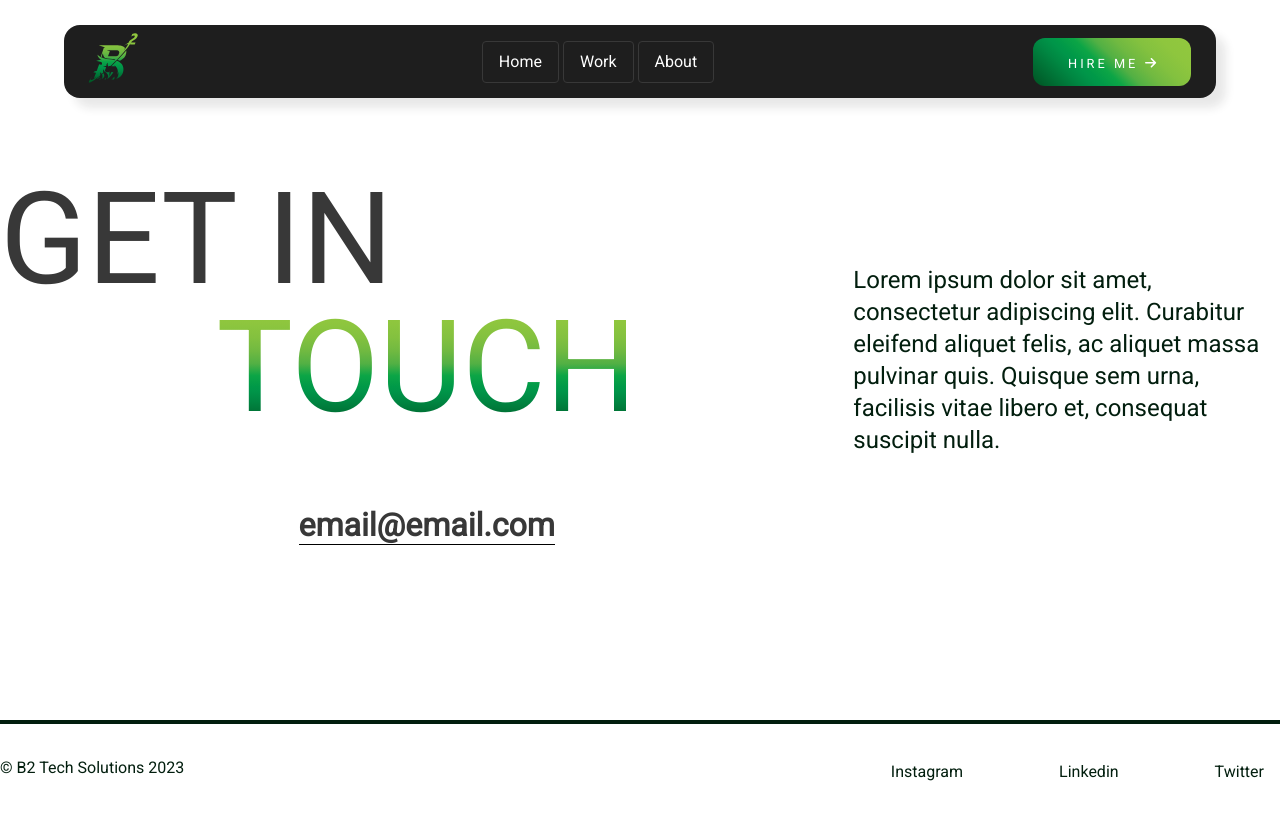
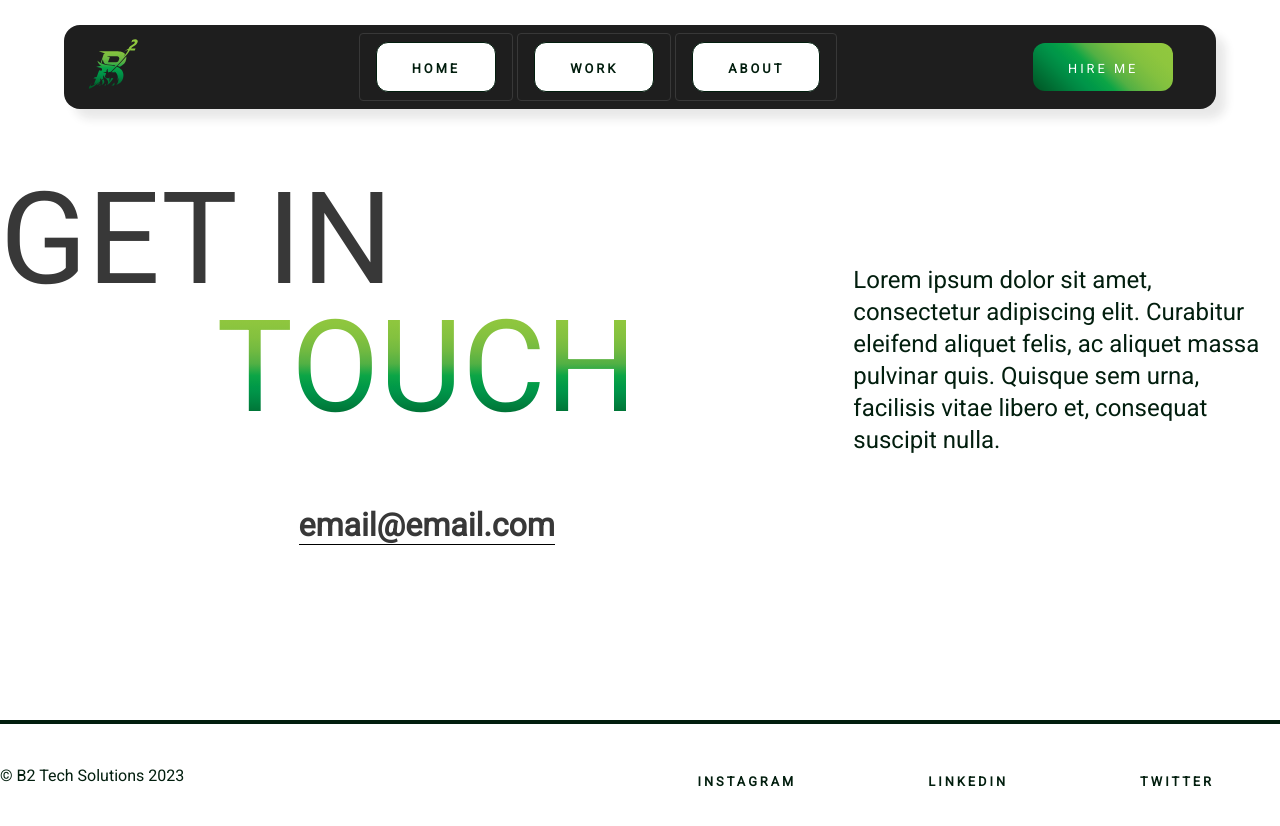
Before and after one commit to Todd-Productions/b2-tech-solutions, a Next.js app: page /contact in a window 1280 px wide. Shown: the top 826 px of the page. Built offline with nearby package versions, Linux system fonts and the light colour scheme.

Commit message:
Minor style updates to footer and button components

```diff
--- a/src/ui/atoms/Button/Button.tsx
+++ b/src/ui/atoms/Button/Button.tsx
@@ -13,11 +13,12 @@ export interface ButtonProps {
   color?: ButtonColors
   children?: string
   fullWidth?: boolean
+  includeArrow?: boolean
   onClick?: () => void
 }
 
 const Button: React.FC<ButtonProps> = (props) => {
-  const { type, children, fullWidth, color, onClick } = {
+  const { type, children, fullWidth, color, onClick, includeArrow } = {
     type: "button",
     color: "white",
     ...props,
@@ -37,10 +38,12 @@ const Button: React.FC<ButtonProps> = (props) => {
       )}
     >
       <div className="btn-text">
-        {children} <Icon icon={faArrowRight} />
+        {children}
+        {includeArrow ? <Icon icon={faArrowRight} /> : null}
       </div>
       <div className="btn-text-2">
-        {children} <Icon icon={faArrowRight} />
+        {children}
+        {includeArrow ? <Icon icon={faArrowRight} /> : null}
       </div>
     </button>
   )
--- a/src/ui/atoms/Button/button.css
+++ b/src/ui/atoms/Button/button.css
@@ -8,6 +8,7 @@
   border: var(--tp-color-black-500) 1px solid;
   border-radius: 12px;
   color: var(--tp-color-black-500);
+  font-weight: 900;
 }
 
 .btn-black {
--- a/src/ui/molecules/ConnectSection/ConnectSection.tsx
+++ b/src/ui/molecules/ConnectSection/ConnectSection.tsx
@@ -29,7 +29,7 @@ const ConnectSection: React.FC<ConnectProps> = (props) => {
           ))}
         </div>
         <Link href={hireLink.url}>
-          <Button>{hireLink.label}</Button>
+          <Button includeArrow>{hireLink.label}</Button>
         </Link>
       </div>
     </Section>
--- a/src/ui/molecules/Footer/Footer.tsx
+++ b/src/ui/molecules/Footer/Footer.tsx
@@ -3,7 +3,7 @@ import Link from "next/link"
 import slugify from "slugify"
 
 import { INavLink } from "../../../types"
-import { Wrapper } from "../../atoms"
+import { Wrapper, Button } from "../../atoms"
 import "./footer.css"
 
 export interface FooterProps {
@@ -22,11 +22,11 @@ const Footer: React.FC<FooterProps> = (props) => {
           <div>
             {links.map((link) => (
               <Link
-                className="md:ml-20 mx-4 p-0"
+                className="footer-link  mx-4 p-0"
                 href={link.url}
                 key={slugify(link.label)}
               >
-                {link.label}
+                <Button>{link.label}</Button>
               </Link>
             ))}
           </div>
--- a/src/ui/molecules/Footer/footer.css
+++ b/src/ui/molecules/Footer/footer.css
@@ -1,4 +1,15 @@
 @import "tailwindcss/base";
+
+.footer-link div {
+  border: none;
+  margin: 0;
+  padding: 0;
+}
+
+.footer-link button {
+  border: none !important;
+  margin: 0 15px !important;
+}
 
 @layer base {
   .footer {
--- a/src/ui/molecules/Nav/Nav.tsx
+++ b/src/ui/molecules/Nav/Nav.tsx
@@ -5,8 +5,9 @@ import Link from "next/link"
 import slugify from "slugify"
 import { usePathname } from "next/navigation"
 
+import { INavLink } from "../../../types"
+import { Button } from "../../atoms"
 import "./nav.css"
-import { INavLink } from "../../../types"
 
 export interface NavProps {
   links: INavLink[]
@@ -26,7 +27,7 @@ const Nav: React.FC<NavProps> = (props) => {
             href={link.url}
             className={`nav-item border border-grey-500 text-white rounded py-2 px-4 ${isActive}`}
           >
-            {link.label}
+            <Button>{link.label}</Button>
           </Link>
         )
       })}
```
